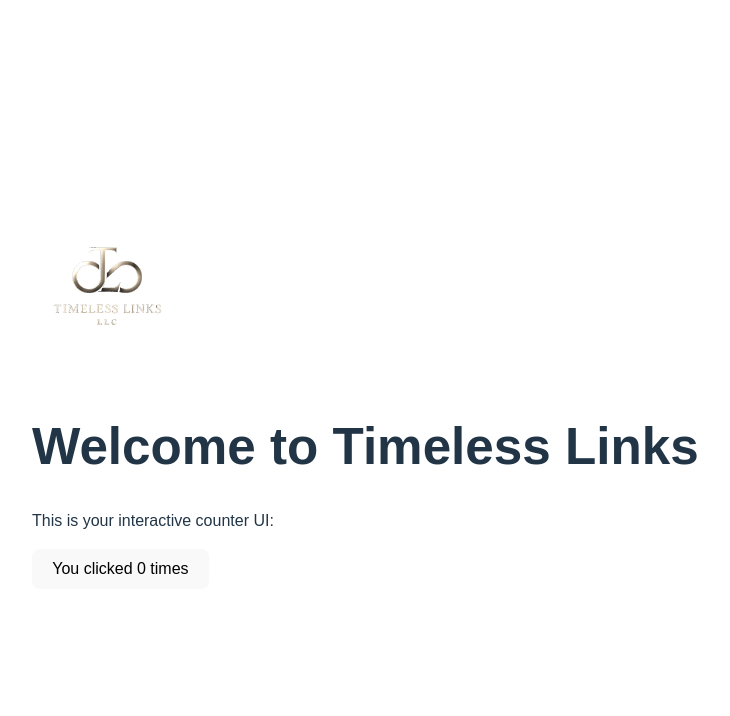
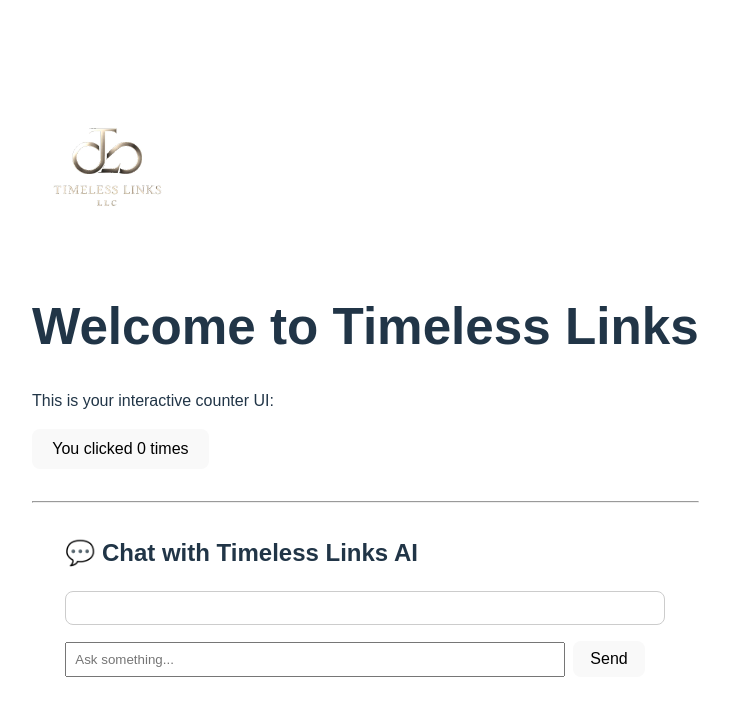
Before and after one commit to Miriam1025/my-react-app, a React (Vite) app: page / in a window 1280 px wide. Shown: the top 716 px of the page, without its empty margins (0-730 px from the left). Built offline with nearby package versions, Linux system fonts and the light colour scheme.

Commit message:
Add ChatGPT UI integration

```diff
--- a/src/App.jsx
+++ b/src/App.jsx
@@ -1,4 +1,5 @@
 import Counter from './Counter';
+import ChatUI from './ChatUI';
 
 function App() {
   return (
@@ -11,6 +12,8 @@
       <h1>Welcome to Timeless Links</h1>
       <p>This is your interactive counter UI:</p>
       <Counter />
+      <hr style={{ margin: '2rem 0' }} />
+      <ChatUI />
     </div>
   );
 }
--- /dev/null
+++ b/src/chatUI.jsx
@@ -0,0 +1,68 @@
+import { useState } from 'react';
+
+function ChatUI() {
+  const [messages, setMessages] = useState([]);
+  const [input, setInput] = useState('');
+  const [loading, setLoading] = useState(false);
+
+  const sendMessage = async () => {
+    if (!input.trim()) return;
+
+    const userMessage = { role: 'user', content: input };
+    setMessages((prev) => [...prev, userMessage]);
+    setInput('');
+    setLoading(true);
+
+    try {
+      const response = await fetch('/.netlify/functions/chatgpt', {
+        method: 'POST',
+        headers: { 'Content-Type': 'application/json' },
+        body: JSON.stringify({ message: input }),
+      });
+
+      const data = await response.json();
+
+      setMessages((prev) => [
+        ...prev,
+        { role: 'assistant', content: data.reply },
+      ]);
+    } catch (err) {
+      console.error(err);
+      setMessages((prev) => [
+        ...prev,
+        { role: 'assistant', content: '⚠️ Something went wrong.' },
+      ]);
+    } finally {
+      setLoading(false);
+    }
+  };
+
+  return (
+    <div style={{ maxWidth: 600, margin: '2rem auto', fontFamily: 'sans-serif' }}>
+      <h2>💬 Chat with Timeless Links AI</h2>
+      <div style={{ border: '1px solid #ccc', padding: '1rem', borderRadius: 8 }}>
+        {messages.map((msg, i) => (
+          <div key={i} style={{ marginBottom: '0.5rem' }}>
+            <strong>{msg.role === 'user' ? 'You' : 'AI'}:</strong> {msg.content}
+          </div>
+        ))}
+        {loading && <p>Typing...</p>}
+      </div>
+      <div style={{ marginTop: '1rem' }}>
+        <input
+          type="text"
+          value={input}
+          onChange={(e) => setInput(e.target.value)}
+          onKeyDown={(e) => e.key === 'Enter' && sendMessage()}
+          placeholder="Ask something..."
+          style={{ width: '80%', padding: '0.5rem' }}
+        />
+        <button onClick={sendMessage} style={{ padding: '0.5rem 1rem', marginLeft: '0.5rem' }}>
+          Send
+        </button>
+      </div>
+    </div>
+  );
+}
+
+export default ChatUI;
```
Also changed, not shown: 1 other file (tests, documents, lock files or other folders).
